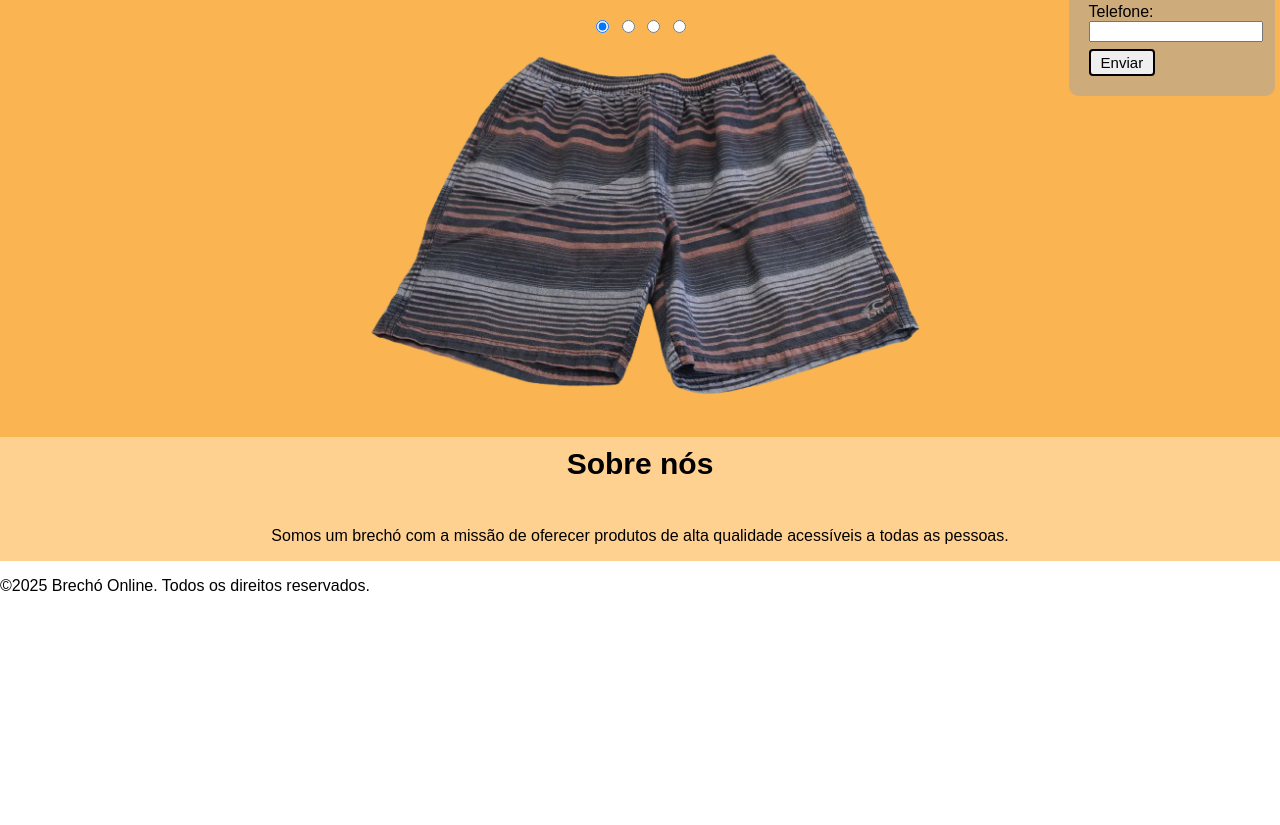
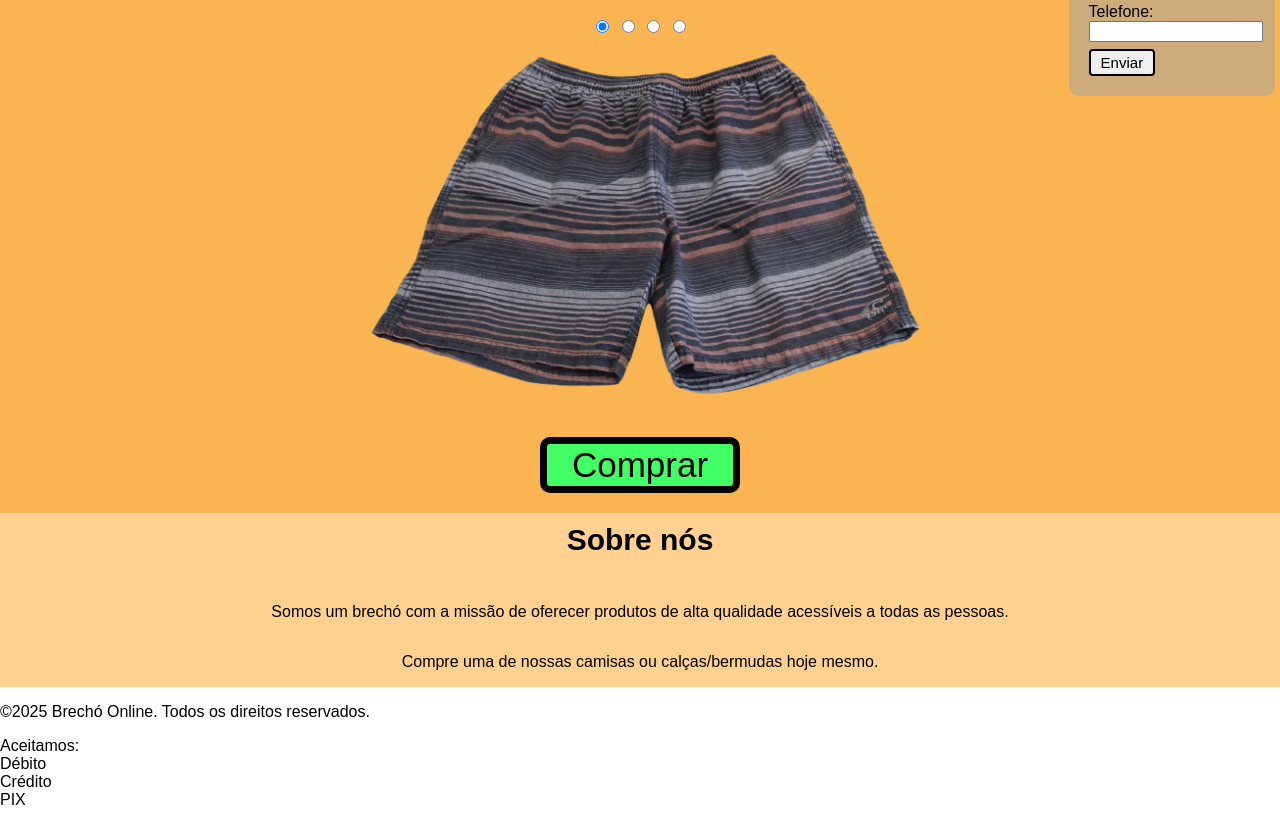
Before and after one commit to Guilherme731/brecho-online, a plain HTML site: page index.html in a window 1280 px wide. Shown: the part 699-1524 px from the top of the page. Before the commit the page ends 1310 px from the top, so only its background shows below. Drawn offline with Linux system fonts and the light colour scheme.

Commit message:
Added 'buy' button

```diff
--- a/index.html
+++ b/index.html
@@ -59,17 +59,21 @@
 
 
             </div>
+
+            <button>Comprar</button>
         </section>
 
         <section id="about_us">
             <h3 class="section_title">Sobre nós</h3>
             <p>Somos um brechó com a missão de oferecer produtos de alta qualidade acessíveis a todas as pessoas.</p>
+            <p>Compre uma de nossas camisas ou calças/bermudas hoje mesmo.</p>
         </section>
 
     </main>
 
     <footer>
         <p>©2025 Brechó Online. Todos os direitos reservados.</p>
+        <p id="formaPagamento">Aceitamos: <br>Débito<br>Crédito<br>PIX</p>
     </footer>
 
     <section id="formContato">
--- a/style.css
+++ b/style.css
@@ -39,6 +39,17 @@ margin-left: auto;
 }
 
 #cloth_selection p{
+    margin-bottom: 20px;
+}
+
+
+#cloth_selection button{
+    width: 200px;
+    font-size: 35px;
+    border: solid rgb(0, 0, 0) 7px;
+    background-color: rgb(67, 255, 102);
+    border-radius: 10px;
+    text-align: center;
     margin-bottom: 20px;
 }
 
```
